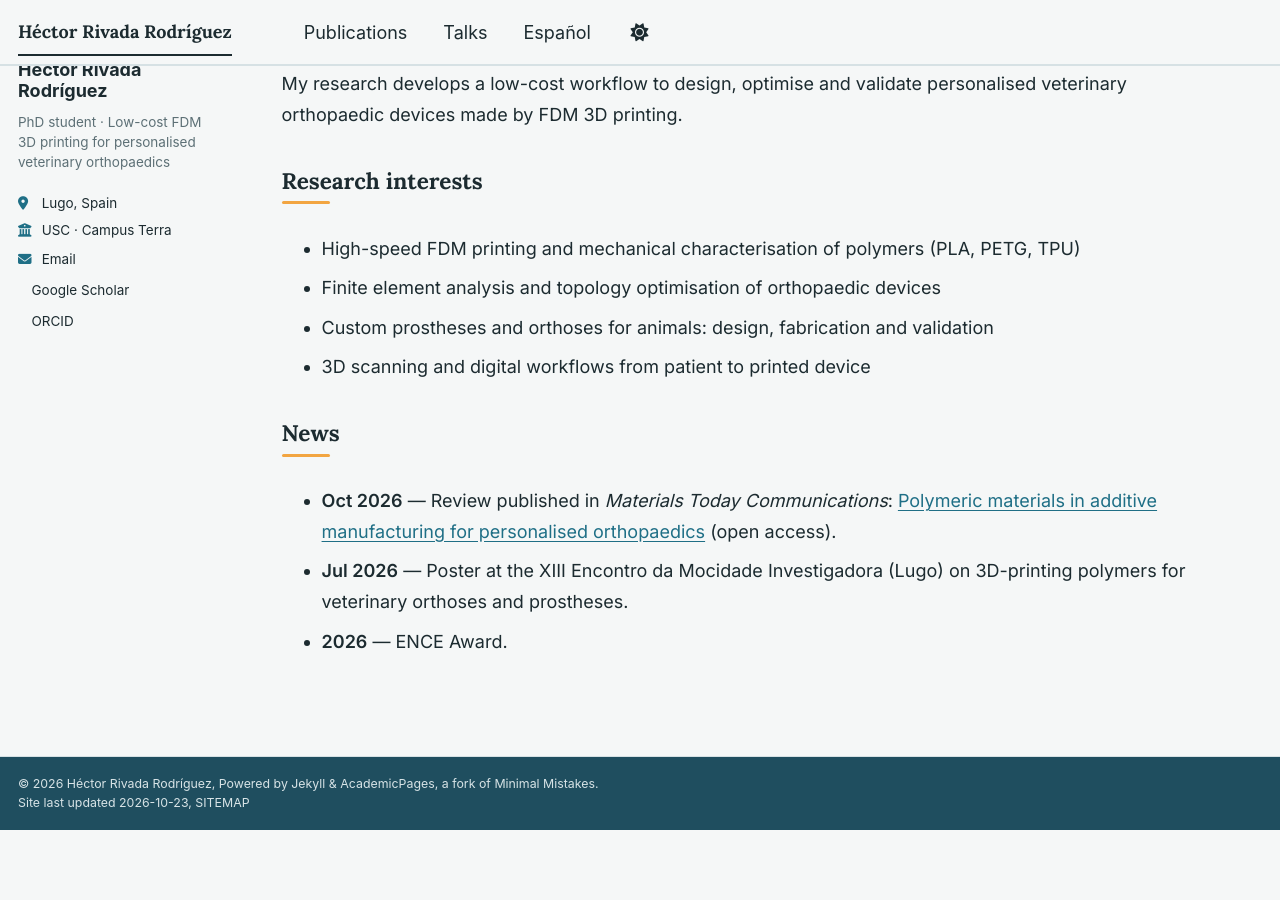
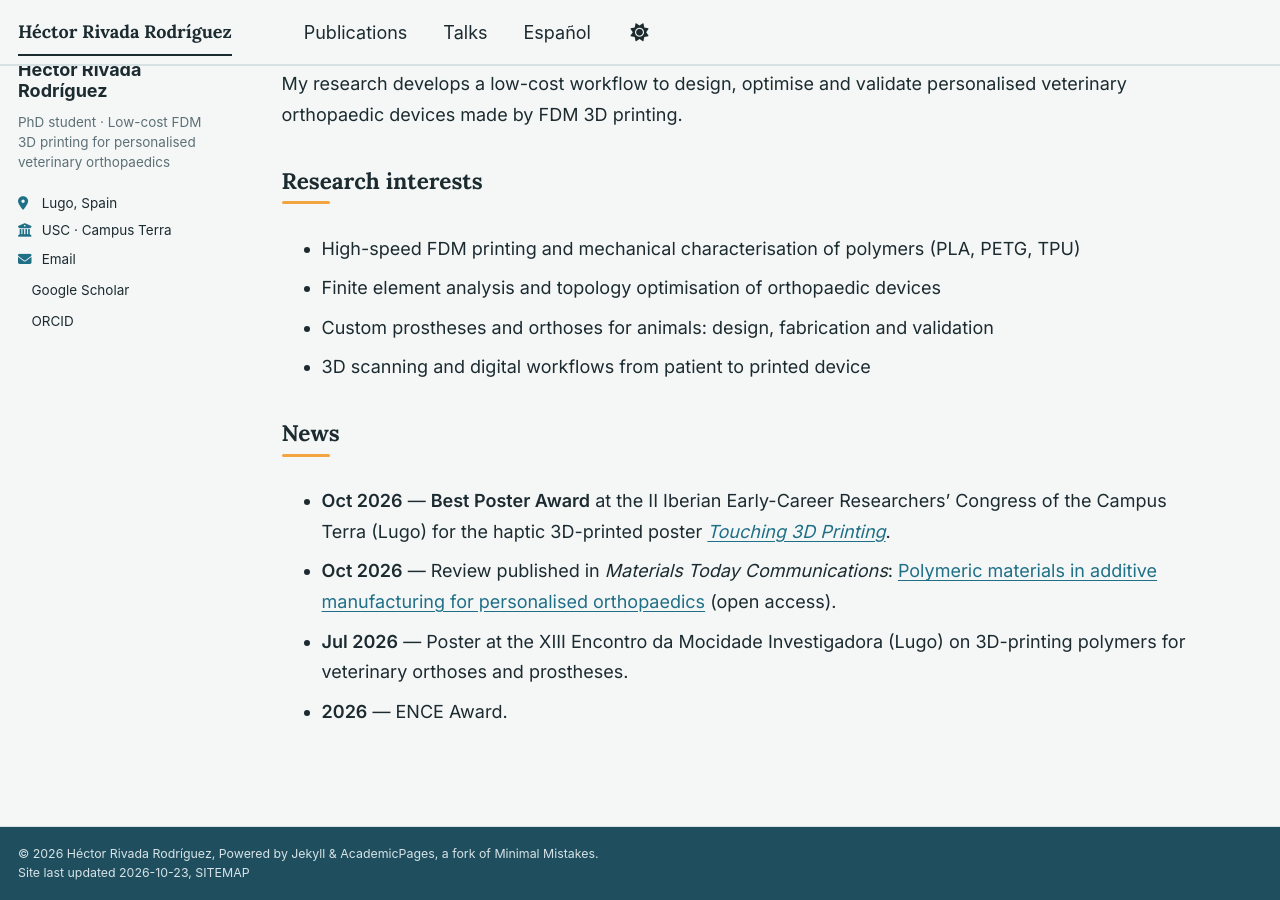
Before and after one commit to Hrivada/hrivada.github.io, a Jekyll site: the page built from _pages/about.md, in a window 1280 px wide and 900 px high, scrolled down 523 px. Built offline with Jekyll 4.4.1, drawn with Linux system fonts in a browser that asks for light colours; a style sheet for code colours, icons or effects is not loaded; before the commit the page ends 1353 px from its top, so only the background shows below that.

Commit message:
Add news entry for Best Poster Award in Oct 2026

```diff
--- a/_pages/about.md
+++ b/_pages/about.md
@@ -24,6 +24,7 @@ My research develops a low-cost workflow to design, optimise and validate person
 
 ## News
 
+- **Oct 2026** — **Best Poster Award** at the II Iberian Early-Career Researchers' Congress of the Campus Terra (Lugo) for the haptic 3D-printed poster [*Touching 3D Printing*](/talks/2026-10-21-campus-terra-haptic-poster).
 - **Oct 2026** — Review published in *Materials Today Communications*: [Polymeric materials in additive manufacturing for personalised orthopaedics](https://doi.org/10.1016/j.mtcomm.2026.116294) (open access).
 - **Jul 2026** — Poster at the XIII Encontro da Mocidade Investigadora (Lugo) on 3D-printing polymers for veterinary orthoses and prostheses.
 - **2026** — ENCE Award.
```
